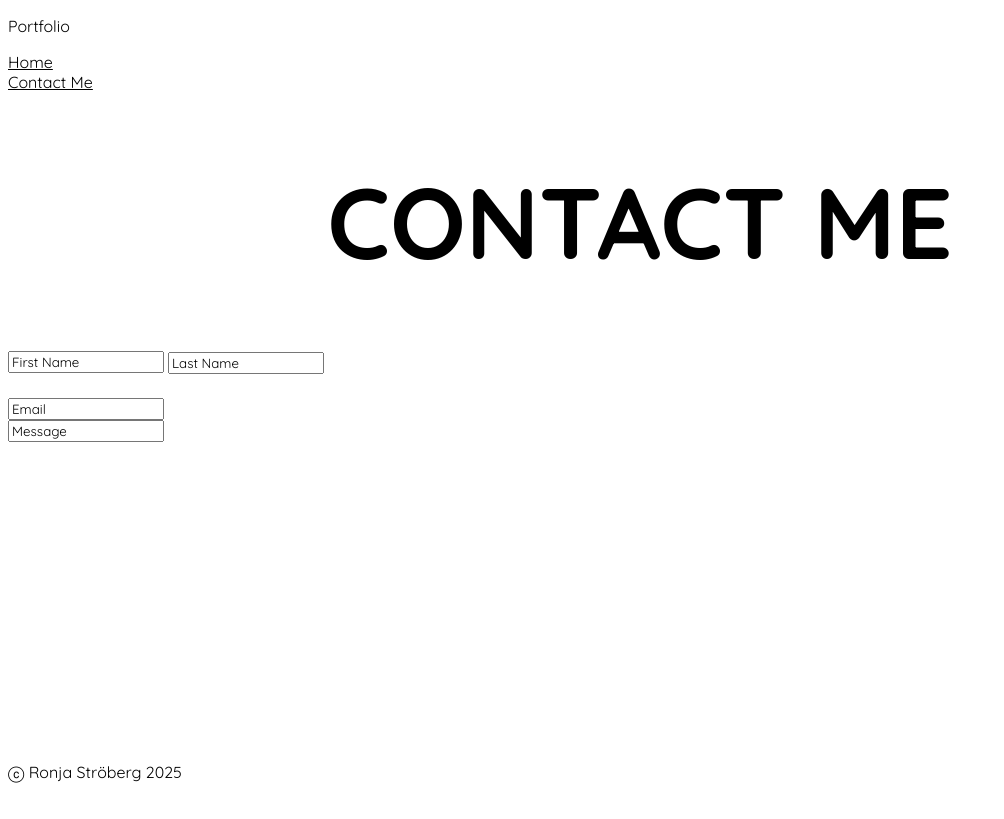
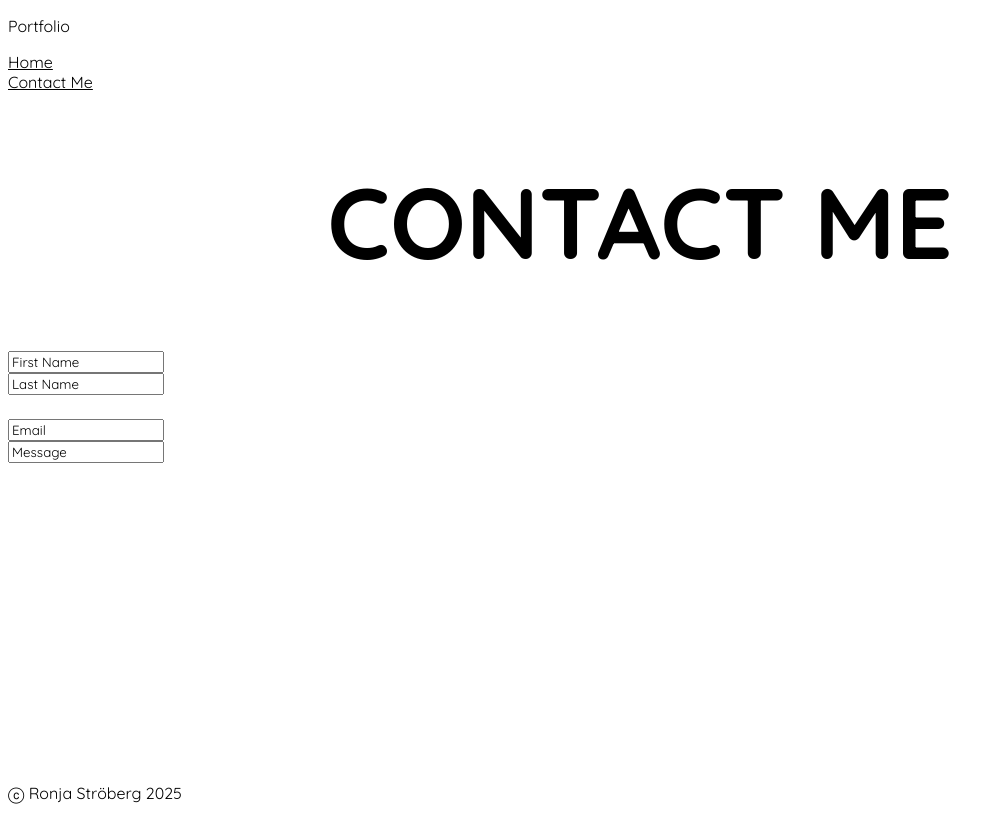
Before and after one commit to front-end-fundamentals-2025/fef-portfolio-ronjastroberg, a plain HTML site: page contact-me.html in a window 1280 px wide. Shown: the whole page, without its empty margins (0-1004 px from the left). Drawn offline with Linux system fonts and the light colour scheme.

```diff
--- a/contact-me.html
+++ b/contact-me.html
@@ -19,7 +19,7 @@
     </header>
     <nav>
       <ul>
-        <a href="#">
+        <a href="index.html">
           <li class="Home">Home</li>
         </a>
         <a href="contact-me.html">
--- a/css/main.css
+++ b/css/main.css
@@ -29,10 +29,6 @@ footer {
 }
 
 /*Contact Me*/
-#last-name-box {
-  margin-left: 10rem;
-  margin-top: -1.3rem;
-}
 
 #email-box {
   margin-top: 1.5rem;
```
Also changed, not shown: index.html (+1 -1 lines).
